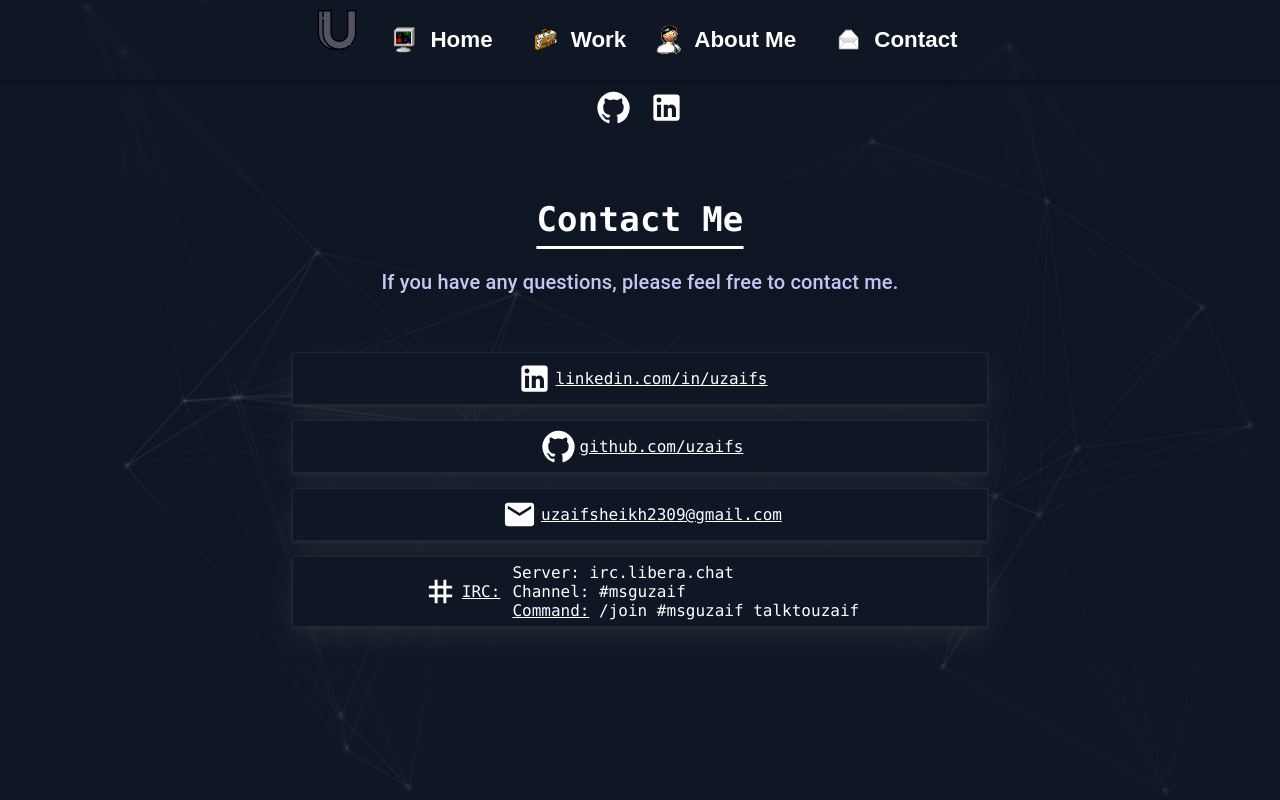
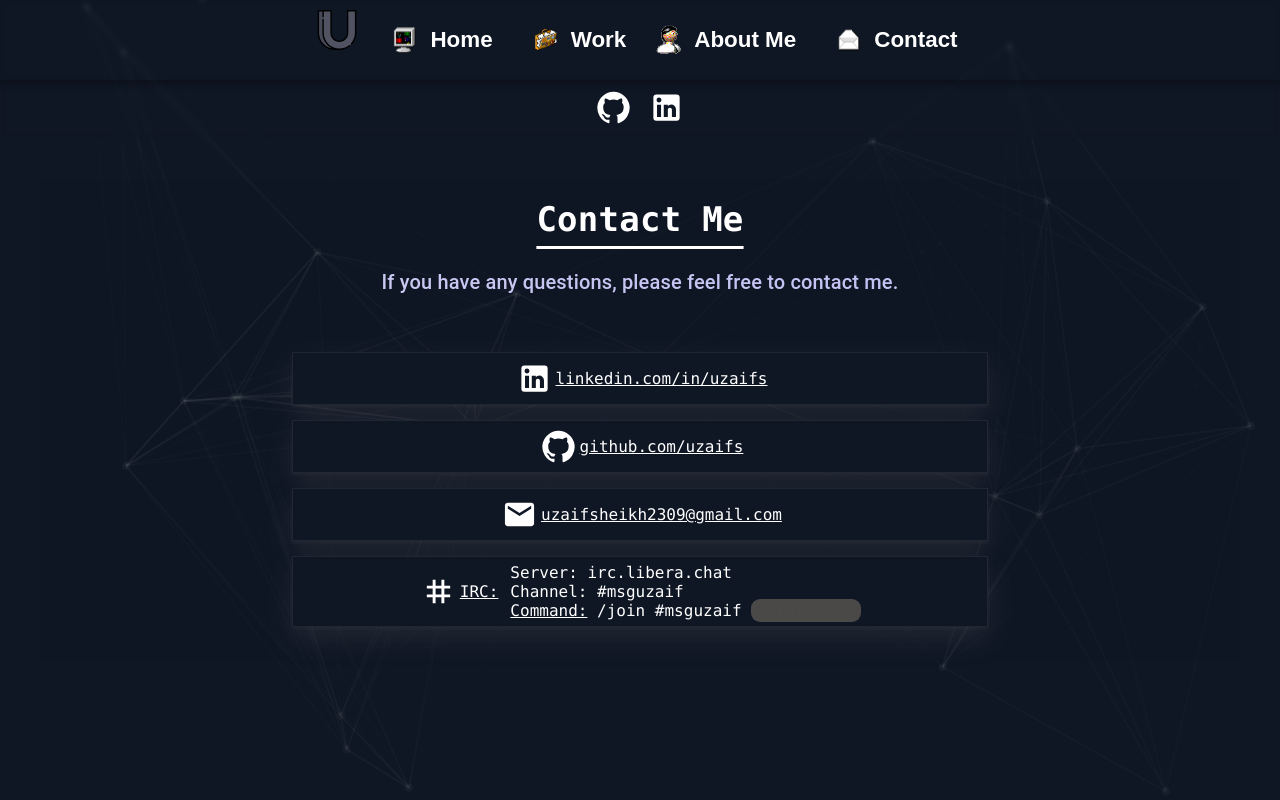
Before and after one commit to Uzaif-Sheikh/portfolio, a React (Create React App) app: page /contactme in a window 1280 px wide. Built offline with nearby package versions, Linux system fonts and the light colour scheme.

Commit message:
made keyword hidden

```diff
--- a/src/components/Contact.css
+++ b/src/components/Contact.css
@@ -159,3 +159,14 @@
         color: white;
     }
 }
+
+.hidebeforeClick {
+    background-color: rgb(75, 72, 72);
+    color: rgb(75, 72, 72);
+    margin: 0;
+    display: inline;
+    padding: 2px;
+    border-radius: 9px;
+    border: none;
+    cursor: pointer;
+}
--- a/src/components/Contact.js
+++ b/src/components/Contact.js
@@ -1,4 +1,4 @@
-import React from "react";
+import React, { useRef } from "react";
 import { Box, Typography } from "@mui/material";
 import Animation from "./Animation";
 import LinkedInIcon from '@mui/icons-material/LinkedIn';
@@ -7,7 +7,20 @@ import GitHubIcon from '@mui/icons-material/GitHub';
 import TagIcon from '@mui/icons-material/Tag';
 import "./Contact.css";
 
+
+
 export default function Contact() {
+
+
+
+    const _pelement = useRef(null);
+
+    const onClick = () => {
+        _pelement.current.style.backgroundColor = "#0F1624";
+        _pelement.current.style.color = "white";
+        _pelement.current.style.transition = "0.6s"
+
+    }
 
 	return (
 		<Animation>
@@ -33,7 +46,7 @@ export default function Contact() {
                             <div className="irc-content">
                                 <p className="irc-inner">Server: irc.libera.chat</p>
                                 <p className="irc-inner">Channel: #msguzaif</p>
-                                <p className="irc-inner"><a target="__blank" href="https://www.geekshed.net/2012/03/using-channel-keys/#:~:text=Joining%20a%20Channel,join%20%23channel%20password" style={{color: "white"}}>Command:</a> /join #msguzaif talktouzaif</p>
+                                <p className="irc-inner"><a target="__blank" href="https://www.geekshed.net/2012/03/using-channel-keys/#:~:text=Joining%20a%20Channel,join%20%23channel%20password" style={{color: "white"}}>Command:</a> /join #msguzaif <p ref={_pelement} onClick={onClick} className="hidebeforeClick">talktouzaif</p></p>
                             </div>
                         </div>
                     </Box>
```
